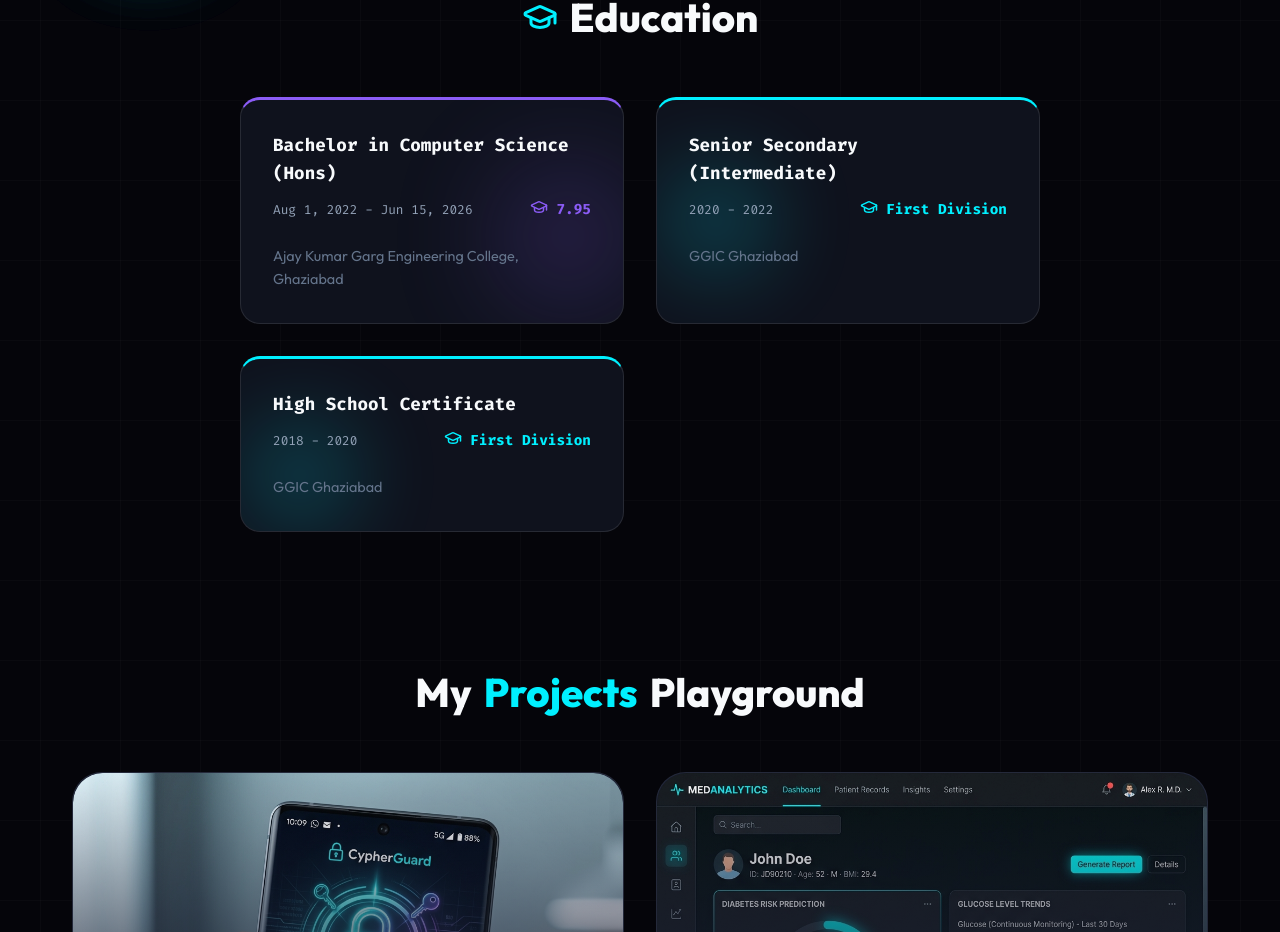
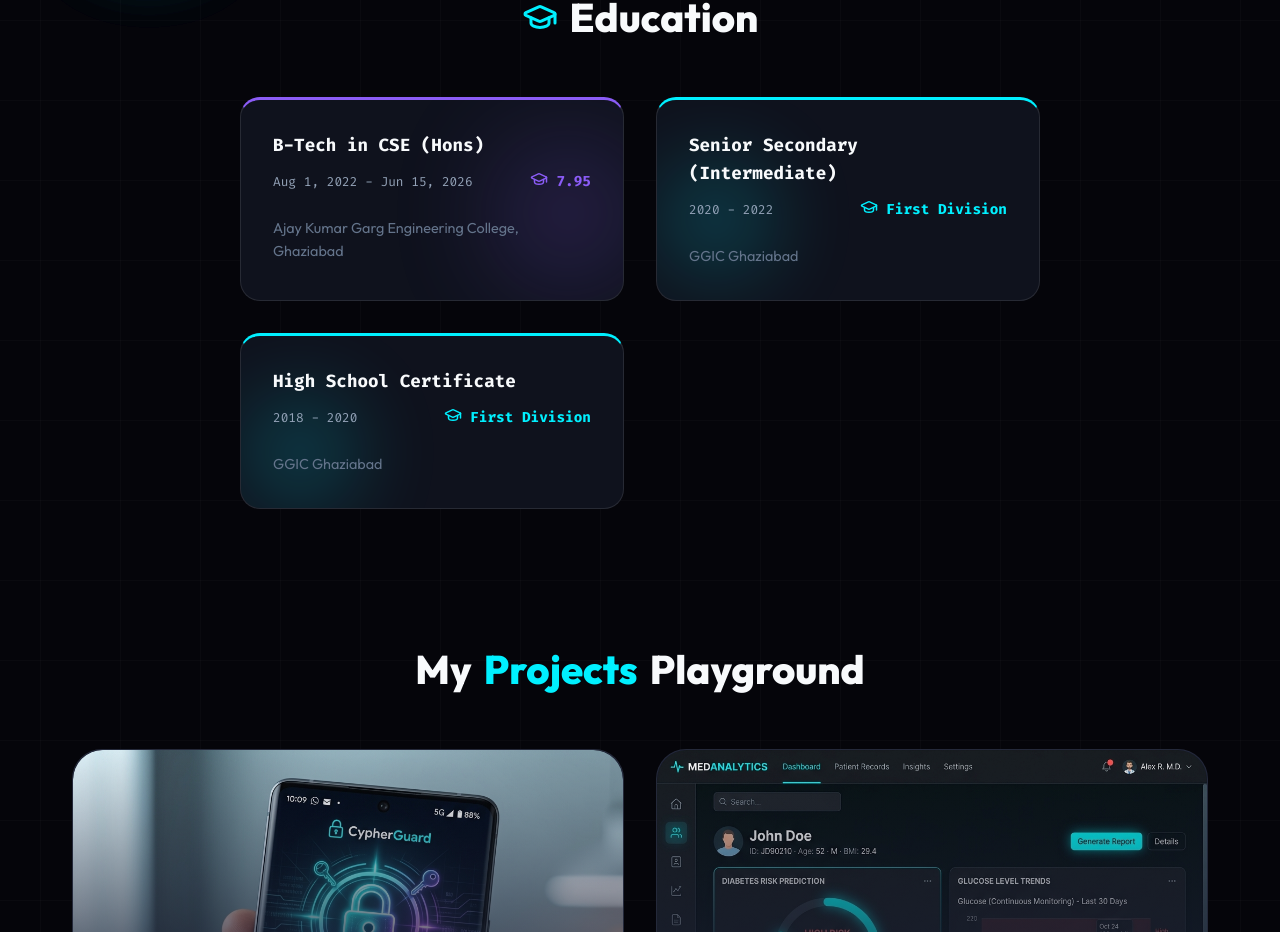
Before and after one commit to Chhavi001/myportfolio, a React (Vite) app: page / in a window 1280 px wide. Shown: the part 860-1792 px from the top of the page. Built offline with nearby package versions, Linux system fonts and the light colour scheme; no server answers.

Commit message:
Change Bachelor title to B-Tech in CSE (Hons)

```diff
--- a/src/App.jsx
+++ b/src/App.jsx
@@ -256,7 +256,7 @@ function EducationSection() {
     <div className="education-grid">
       <div className="outline-card" style={{borderTop: '3px solid var(--accent-secondary)'}}>
         <div className="card-glow purple"></div>
-        <h3 className="edu-title">Bachelor in Computer Science (Hons)</h3>
+        <h3 className="edu-title">B-Tech in CSE (Hons)</h3>
         <span className="edu-date">Aug 1, 2022 - Jun 15, 2026</span>
         <div className="edu-meta" style={{color: 'var(--accent-secondary)'}}><GraduationCap size={18} /> 7.95</div>
         <p className="edu-school">Ajay Kumar Garg Engineering College, Ghaziabad</p>
```
